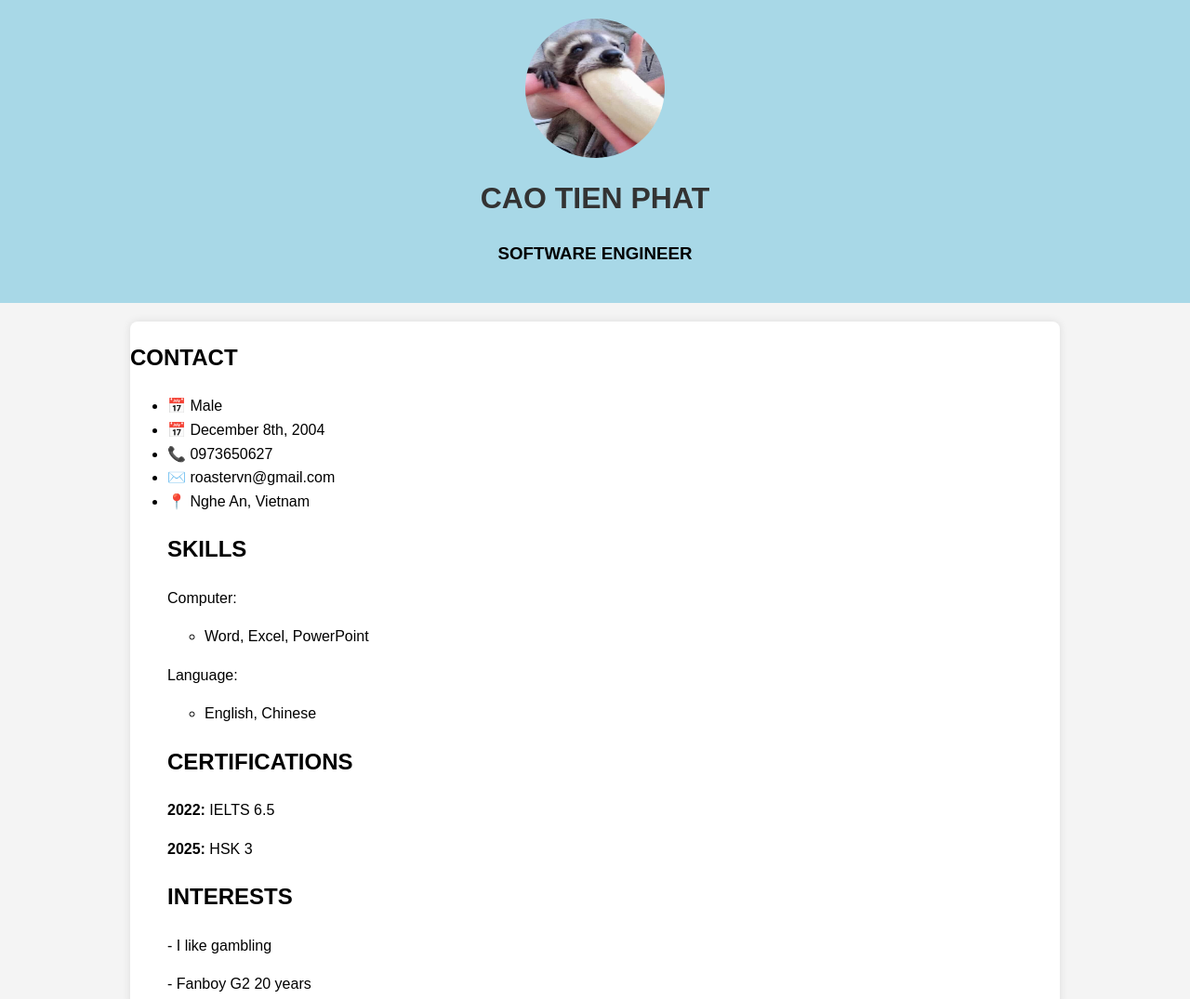
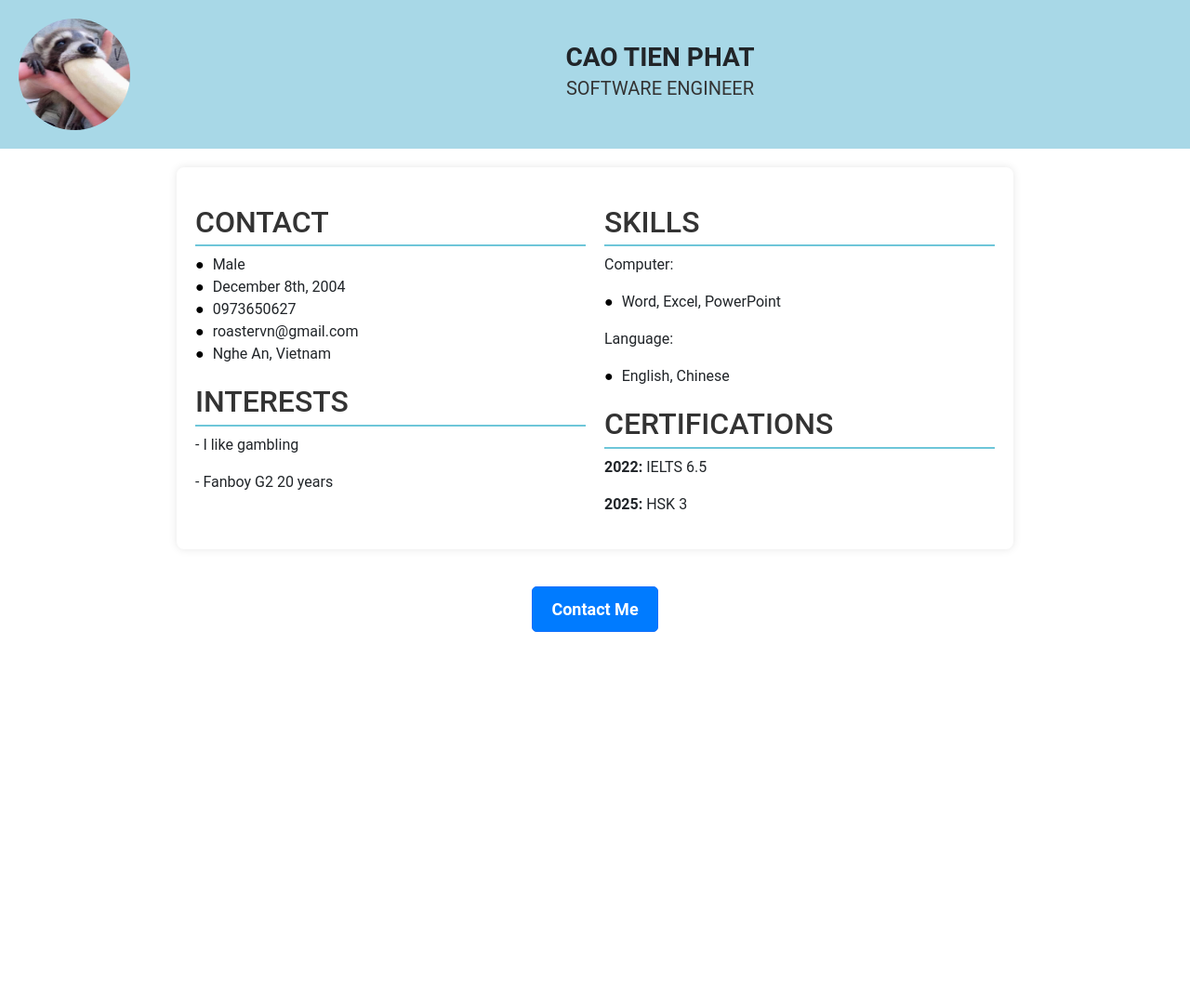
Before and after one commit to PhatCT24/phatct24.github.io, a plain HTML site: page index.html in a window 1280 px wide. Shown: the whole page at 93% size. After the commit the page ends 800 px from the top, so only its background shows below. Drawn offline with nearby package versions, Linux system fonts and the light colour scheme.

Commit message:
update mail

```diff
--- /dev/null
+++ b/cv-email.css
@@ -0,0 +1,19 @@
+body {
+    background-color: #f4f4f4;
+    font-family: Arial, sans-serif;
+}
+
+.container {
+    max-width: 700px;
+    margin: 50px auto;
+    background-color: white;
+    padding: 20px;
+    border-radius: 8px;
+    box-shadow: 0 0 10px rgba(0, 0, 0, 0.1);
+}
+
+h2 {
+    text-align: center;
+    color: #333;
+    margin-bottom: 20px;
+}
--- a/cv.css
+++ b/cv.css
@@ -1,36 +1,98 @@
-body {
-    font-family: Arial, sans-serif;
-    line-height: 1.6;
+*{
     margin: 0;
     padding: 0;
-    background-color: #f4f4f4;
+    list-style: none;
+    text-decoration: none;
+    font-family: 'Roboto', sans-serif;
+    caret-color: transparent;
+    box-sizing: border-box;
 }
 .header {
-    text-align: center;
+    display: flex;
+    align-items: center;
     background-color: #a8d8e7;
     padding: 20px;
 }
-.header img{
-    align-items: left;
-    height: 150px;
-    width: 150px;
-    border-radius: 500px;
-    margin-bottom: 10px;
+
+.header-left {
+    flex-shrink: 0;
 }
-.header h1{
-    margin: 0;
+
+.header-left img {
+    height: 120px;
+    width: 120px;
+    border-radius: 50%;
+    margin-right: 20px;
+}
+
+.header-right {
+    flex-grow: 1;
+    text-align: center;
+}
+
+
+.header-right h1 {
+    font-size: 28px;
+    font-weight: bold;
+    margin-bottom: 5px;
+}
+
+.header-right h3 {
+    font-size: 20px;
+    font-weight: normal;
     color: #333;
-}
-header h3{
-    margin: 0;
-    color: #555;
+    margin-top: 0;
 }
 
 .container {
-    display:flex;
-    max-width: 1000px;
+    display: flex;
+    max-width: 900px;
     margin: 20px auto;
     background-color: #fff;
     box-shadow: 0 0 10px rgba(0, 0, 0, 0.1);
     border-radius: 8px;
+    padding: 20px;
+    gap: 20px;
 }
+
+.left-column{
+    width: 50%;
+}
+.right-column{
+    width: 50%;
+}
+h2 {
+    border-bottom: 2px solid #6ec6d9;
+    padding-bottom: 5px;
+    margin-top: 20px;
+    color: #333;
+}
+
+ul {
+    list-style-type: none;
+    padding-left: 0;
+}
+
+ul li::before {
+    content: "● ";
+    color: black;
+    margin-right: 5px;
+}
+.contact-me{
+    text-align: center;
+    padding-top: 20px;
+}
+.contact-me a {
+    display: inline-block;
+    padding: 10px 20px;
+    font-size: 18px;
+    font-weight: bold;
+    color: white;
+    background-color: #007bff;
+    border-radius: 5px;
+    text-decoration: none;
+    transition: background-color 0.3s;
+}
+.contact-me a:hover {
+    background-color: #0056b3;
+}
--- a/index.html
+++ b/index.html
@@ -1,29 +1,40 @@
 <!DOCTYPE html>
 <html lang="vi">
-
 <head>
     <meta charset="UTF-8">
     <meta name="viewport" content="width=device-width, initial-scale=1.0">
+    <link href="https://cdn.jsdelivr.net/npm/bootstrap@5.3.3/dist/css/bootstrap.min.css" rel="stylesheet">
+    <script src="https://cdn.jsdelivr.net/npm/bootstrap@5.3.3/dist/js/bootstrap.bundle.min.js"></script>
+    <link rel="stylesheet" href="cv.css">
     <title>CV</title>
-    <link rel="stylesheet" href="cv.css"> <!-- Liên kết tới file CSS -->
 </head>
+<body>
+    <header class="header">
+        <div class="header-left">
+            <img src="asset/mom.jpg" alt="avatar">
+        </div>
+        <div class="header-right">
+            <h1>CAO TIEN PHAT</h1>
+            <h3>SOFTWARE ENGINEER</h3>
+        </div>
+    </header>
 
-<body>
-    <div class ="header">
-        <img src = "asset/mom.jpg" alt ="avatar">
-        <h1>CAO TIEN PHAT</h1>
-        <h3>SOFTWARE ENGINEER</h3>
-    </div>
-    <div class = "container">
-        <div class="left">
+    <div class="container">
+        <div class="left-column">
             <h2>CONTACT</h2>
             <ul class="contact-info">
-                <li>📅 Male</li>
-                <li>📅 December 8th, 2004</li>
-                <li>📞 0973650627</li>
-                <li>✉️ roastervn@gmail.com</li>
-                <li>📍 Nghe An, Vietnam</li>
-            </u>
+                <li>Male</li>
+                <li>December 8th, 2004</li>
+                <li>0973650627</li>
+                <li>roastervn@gmail.com</li>
+                <li>Nghe An, Vietnam</li>
+            </ul>
+            <h2>INTERESTS</h2>
+            <p>- I like gambling</p>
+            <p>- Fanboy G2 20 years</p>
+        </div>
+
+        <div class="right-column">
             <h2>SKILLS</h2>
             <p>Computer:</p>
             <ul>
@@ -33,15 +44,14 @@
             <ul>
                 <li>English, Chinese</li>
             </ul>
+
             <h2>CERTIFICATIONS</h2>
             <p><strong>2022:</strong> IELTS 6.5</p>
             <p><strong>2025:</strong> HSK 3</p>
-
-            <h2>INTERESTS</h2>
-            <p>- I like gambling</p>
-            <p>- Fanboy G2 20 years</p>
         </div>
-        </div>
+    </div>
+    <div class ="contact-me">
+        <a href="cv-email.html" class="btn btn-primary btn-lg">Contact Me</a>
     </div>
 </body>
 </html>
```
Also changed, not shown: cv-email.html (added, +39 -0 lines), cv-email.js (added, +29 -0 lines).
